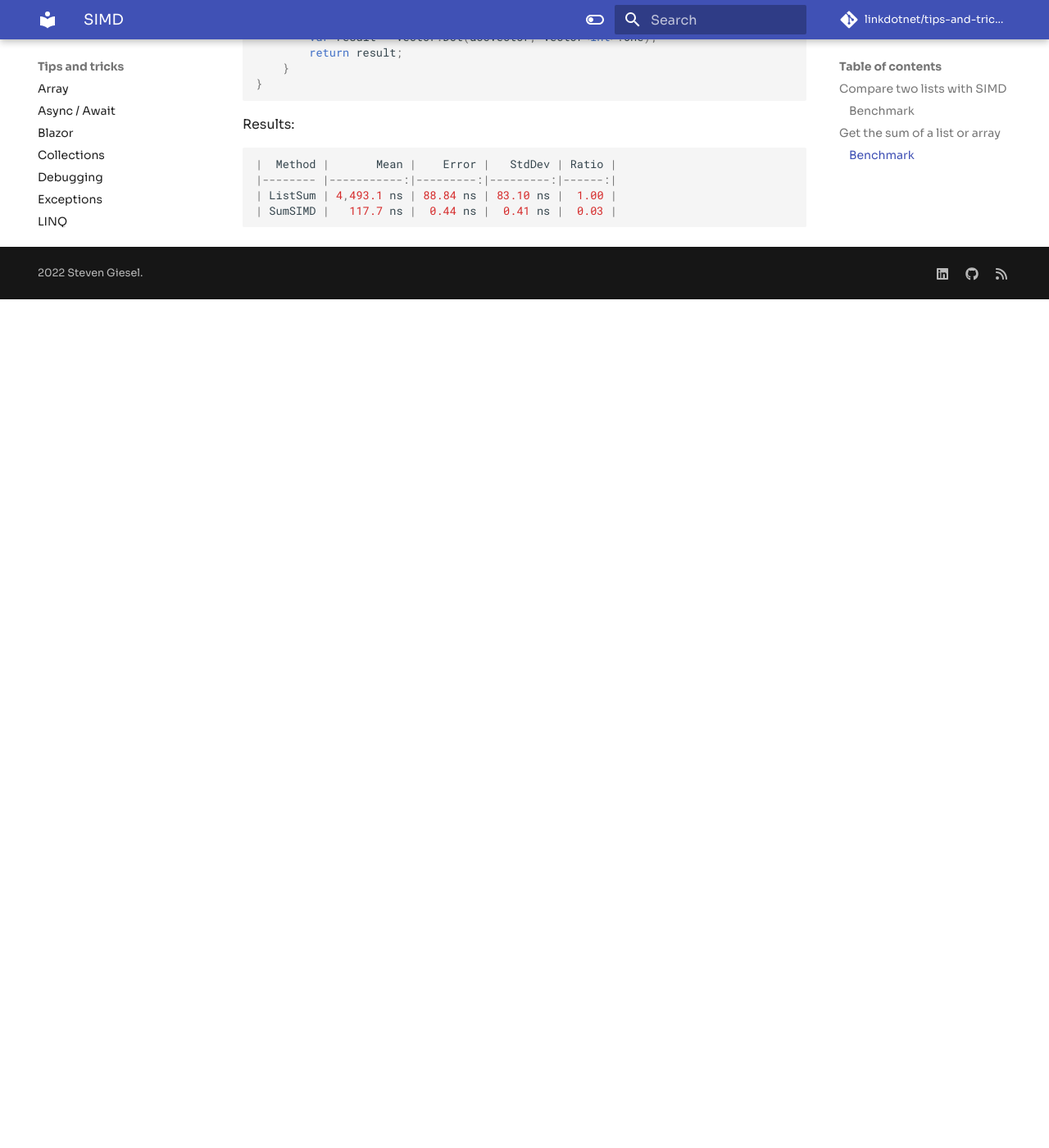
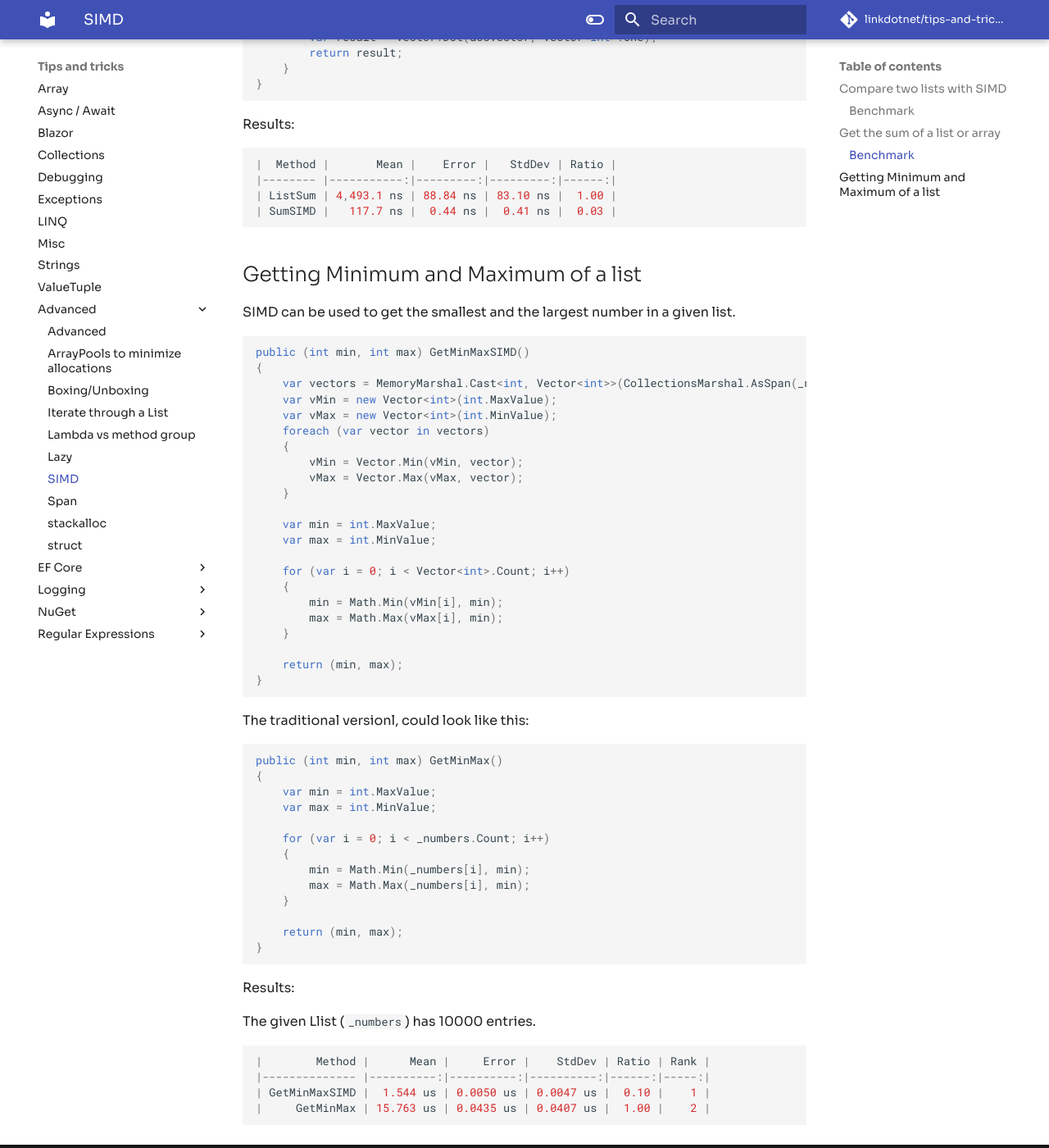
Before and after one commit to linkdotnet/tips-and-tricks, an MkDocs documentation site: the page built from docs/advanced/SIMD.md, in a window 1280 px wide and 1400 px high, scrolled down 2923 px. Shown: the whole window at 82% size. Built offline with MkDocs 1.6.1 and Material for MkDocs 9.7.7, drawn with Linux system fonts in a browser that asks for light colours; comment, search, counter and statistics services are not loaded; before the commit the page ends 3288 px from its top, so only the background shows below that.

Commit message:
Added Min-Max SIMD

````diff
--- a/docs/advanced/SIMD.md
+++ b/docs/advanced/SIMD.md
@@ -136,3 +136,59 @@ Results:
 | ListSum | 4,493.1 ns | 88.84 ns | 83.10 ns |  1.00 |
 | SumSIMD |   117.7 ns |  0.44 ns |  0.41 ns |  0.03 |
 ```
+
+## Getting Minimum and Maximum of a list
+SIMD can be used to get the smallest and the largest number in a given list.
+
+```csharp
+public (int min, int max) GetMinMaxSIMD()
+{
+    var vectors = MemoryMarshal.Cast<int, Vector<int>>(CollectionsMarshal.AsSpan(_numbers));
+    var vMin = new Vector<int>(int.MaxValue);
+    var vMax = new Vector<int>(int.MinValue);
+    foreach (var vector in vectors)
+    {
+        vMin = Vector.Min(vMin, vector);
+        vMax = Vector.Max(vMax, vector);
+    }
+
+    var min = int.MaxValue;
+    var max = int.MinValue;
+
+    for (var i = 0; i < Vector<int>.Count; i++)
+    {
+        min = Math.Min(vMin[i], min);
+        max = Math.Max(vMax[i], min);
+    }
+
+    return (min, max);
+}
+```
+
+The traditional versionl, could look like this:
+```csharp
+public (int min, int max) GetMinMax()
+{
+    var min = int.MaxValue;
+    var max = int.MinValue;
+
+    for (var i = 0; i < _numbers.Count; i++)
+    {
+        min = Math.Min(_numbers[i], min);
+        max = Math.Max(_numbers[i], min);
+    }
+
+    return (min, max);
+}
+```
+
+Results:
+
+The given Llist (`_numbers`) has 10000 entries.
+
+```csharp
+|        Method |      Mean |     Error |    StdDev | Ratio | Rank |
+|-------------- |----------:|----------:|----------:|------:|-----:|
+| GetMinMaxSIMD |  1.544 us | 0.0050 us | 0.0047 us |  0.10 |    1 |
+|     GetMinMax | 15.763 us | 0.0435 us | 0.0407 us |  1.00 |    2 |
+```
````
